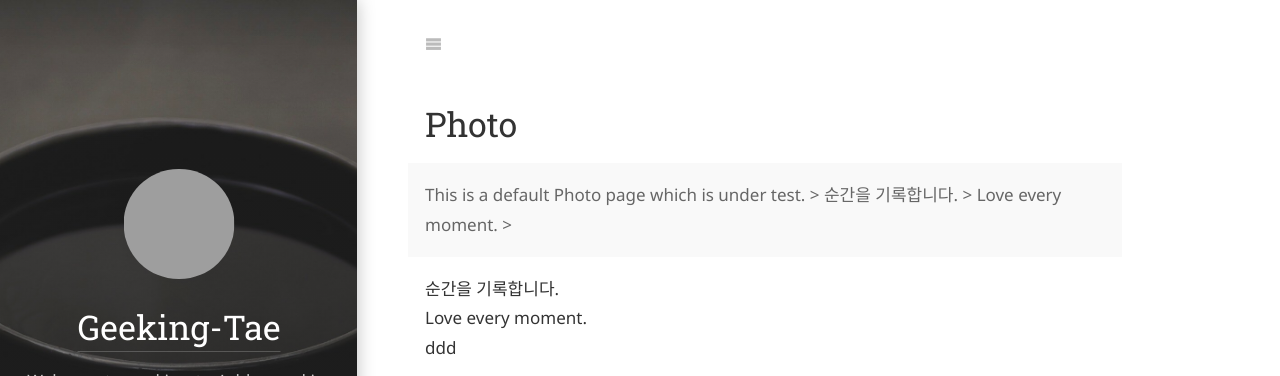
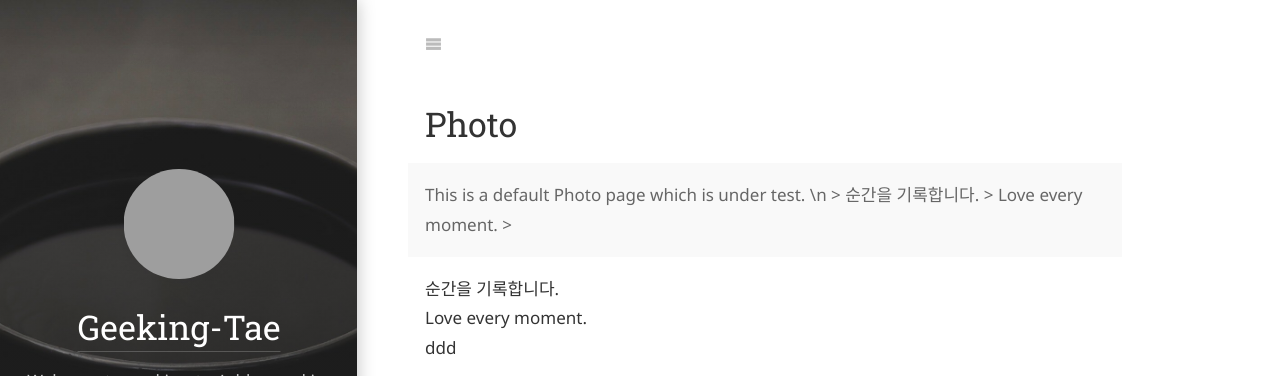
Before and after one commit to taekwondo-ko/geeking-tae.github.io, a Jekyll site: the page built from _featured_categories/photo.md, in a window 1280 px wide. Shown: the top 376 px of the page. Built offline with Jekyll 4.4.1, drawn with Linux system fonts in a browser that asks for light colours; some web fonts are replaced; grey boxes are pictures that could not be loaded.

Commit message:
theme adaptation

```diff
--- a/_featured_categories/photo.md
+++ b/_featured_categories/photo.md
@@ -5,7 +5,7 @@ slug: photo
 menu: true
 order: 1
 description: >
-  This is a default Photo page which is under test.
+  This is a default Photo page which is under test. \n
   >
   순간을 기록합니다.
   >
```
